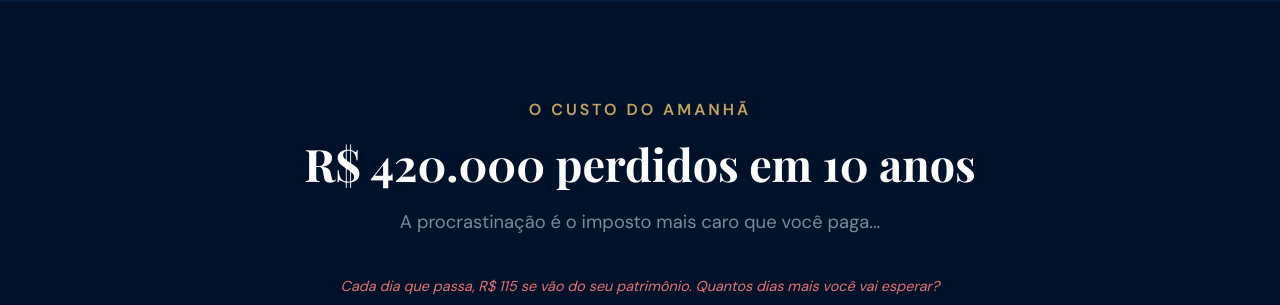
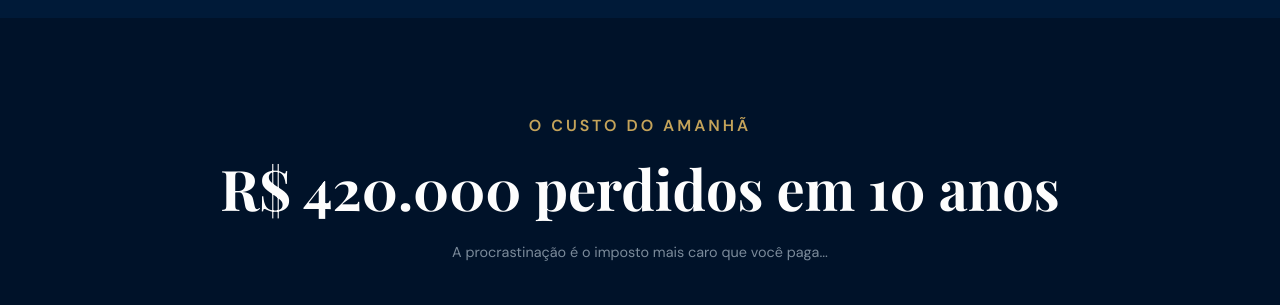
Before and after one commit to maycontour-bit/cf-site, a Next.js app: page / in a window 1280 px wide. Shown: the part 1400-1705 px from the top of the page. Built offline with nearby package versions, Linux system fonts and the light colour scheme.

Commit message:
Fix fonts: titles 3.5rem, subtitles 0.9rem

```diff
--- a/app/globals.css
+++ b/app/globals.css
@@ -225,12 +225,13 @@ body {
 
 .section-title {
   font-family: var(--font-title);
-  font-size: clamp(1.8rem, 3.5vw, 2.8rem);
+  font-size: clamp(2.5rem, 5vw, 3.5rem) !important;
   text-align: center;
   margin-bottom: 12px;
 }
 
 .section-subtitle {
+  font-size: 0.9rem !important;
   color: var(--gray-muted);
   text-align: center;
   margin-bottom: 40px;
```
